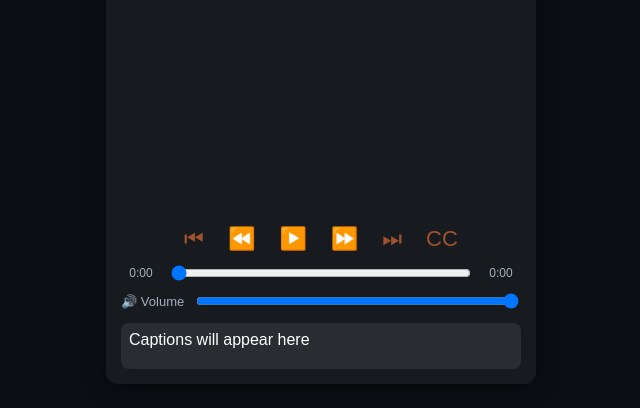
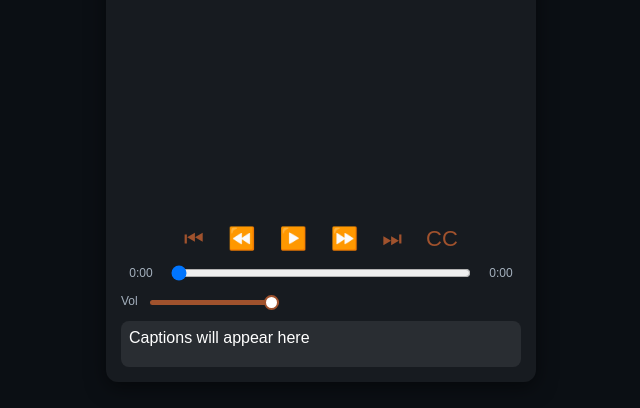
Before and after one commit to audiooks/AUDIOOK, a plain HTML site: page index.html in a window 1280 px wide. Shown: the part 248-656 px from the top of the page, without its empty margins (319-959 px from the left). Drawn offline with Linux system fonts and the light colour scheme.

Commit message:
Update index.html

```diff
--- a/index.html
+++ b/index.html
@@ -71,6 +71,7 @@
     display: flex;
     align-items: center;
     gap: 8px;
+    margin-bottom: 8px;
   }
   input[type=range] {
     flex: 1;
@@ -89,15 +90,32 @@
     min-height: 30px;
     font-weight: 500;
   }
-  /* Volume slider style */
-  .volume {
-    display: flex;
-    align-items: center;
-    gap: 10px;
-    margin-top: 8px;
+  /* Volume slider theme */
+  .volume input[type=range] {
+    -webkit-appearance: none;
+    appearance: none;
+    height: 5px;
+    background: var(--accent);
+    border-radius: 5px;
+    outline: none;
   }
-  .volume input[type=range] {
-    flex: 1;
+  .volume input[type=range]::-webkit-slider-thumb {
+    -webkit-appearance: none;
+    appearance: none;
+    width: 15px;
+    height: 15px;
+    background: #fff;
+    border-radius: 50%;
+    cursor: pointer;
+    border: 2px solid var(--accent);
+  }
+  .volume input[type=range]::-moz-range-thumb {
+    width: 15px;
+    height: 15px;
+    background: #fff;
+    border-radius: 50%;
+    cursor: pointer;
+    border: 2px solid var(--accent);
   }
 </style>
 </head>
@@ -126,10 +144,10 @@
     <div class="time" id="durTime">0:00</div>
   </div>
 
-  <!-- Volume adjuster -->
+  <!-- Volume control -->
   <div class="volume">
-    <span style="color:var(--muted);font-size:13px;">🔊 Volume</span>
-    <input id="volume" type="range" min="0" max="1" step="0.01" value="1" />
+    <label for="volumeRange" style="font-size:12px;color:var(--muted);margin-right:6px;">Vol</label>
+    <input id="volumeRange" type="range" min="0" max="1" step="0.01" value="1">
   </div>
 
   <div class="caption-box" id="captionBox">Captions will appear here</div>
@@ -154,7 +172,7 @@ const curTime = document.getElementById('curTime');
 const durTime = document.getElementById('durTime');
 const captionBox = document.getElementById('captionBox');
 const artworkImg = document.querySelector('#artwork img');
-const volumeSlider = document.getElementById('volume');
+const volumeRange = document.getElementById('volumeRange');
 
 let captions = [];
 let captionsOn = true;
@@ -264,10 +282,9 @@ nextBtn.onclick = () => {
   audioEl.currentTime = 0; // restart same audio
 };
 
-// Volume control
-volumeSlider.addEventListener('input', () => {
-  audioEl.volume = volumeSlider.value;
-});
+volumeRange.oninput = () => {
+  audioEl.volume = volumeRange.value;
+};
 
 (async function init() {
   const audioUrl = getParam('audio');
```
